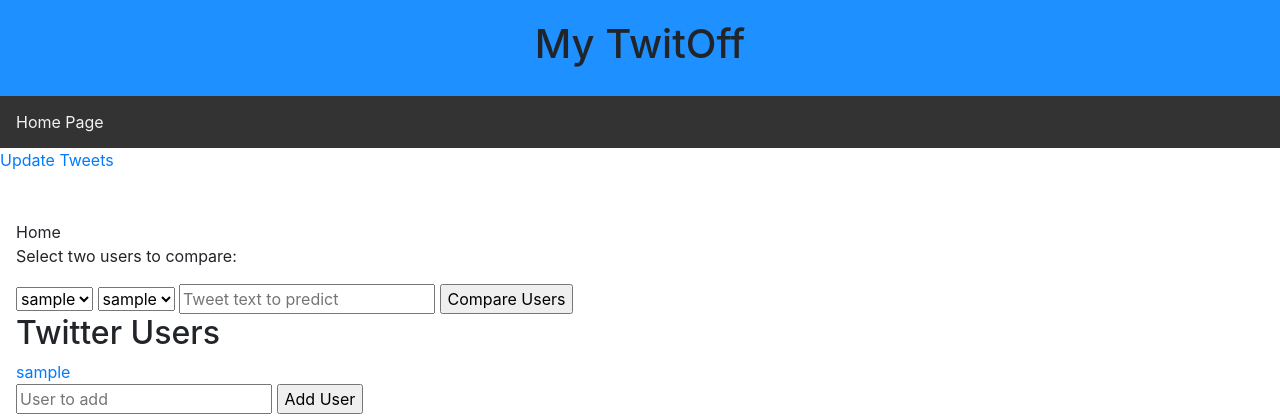
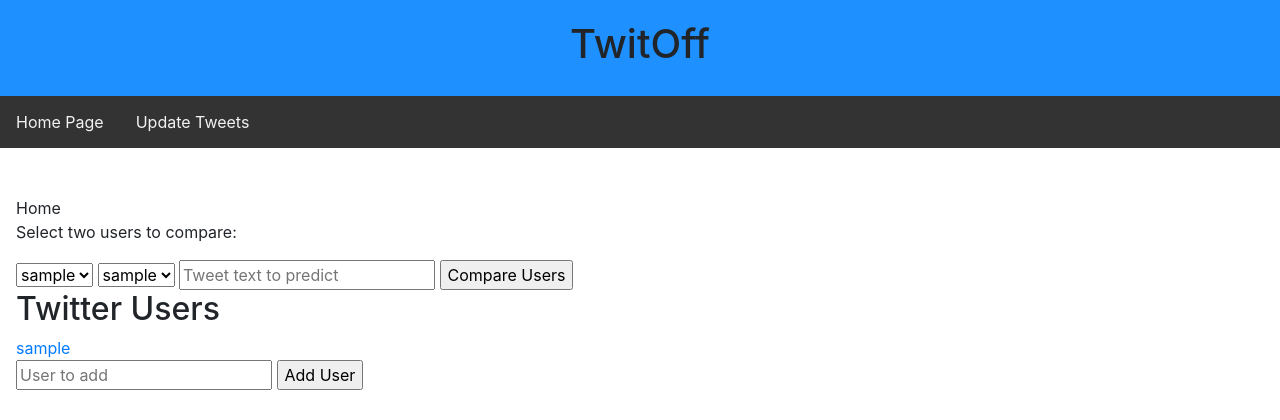
Before and after one commit to Reece323/TwitOff, a Flask app: page / in a window 1280 px wide. Shown: the top 420 px of the page. Run offline with Flask 2, Linux system fonts and the light colour scheme; tables that the repository leaves empty hold one stand-in row (values such as "Sample post"); some libraries are stand-ins or nearby versions.

Commit message:
testing base.html

```diff
--- a/twitoff/templates/base.html
+++ b/twitoff/templates/base.html
@@ -47,19 +47,13 @@
   <body>
     <!-- <body style="background-color:DodgerBlue;"> -->
       <div class="header">
-        <h1>My TwitOff</h1>
+        <h1>TwitOff</h1>
       </div>
 
       <nav>
       <div class="topnav">
         <a href="/">Home Page</a>
-      </div>
-
-      <!-- <a href="/" class="menu"><span>TwitOff!</span></a> -->
-      <!-- responsive-->
-
-      <div class="menu">
-        <a href="/update" class="button warning">Update Tweets</a>
+        <a href="/update">Update Tweets</a>
       </div>
 
     </nav>
```
